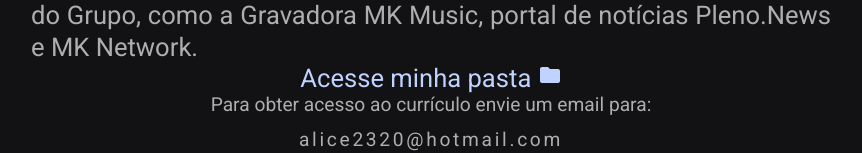
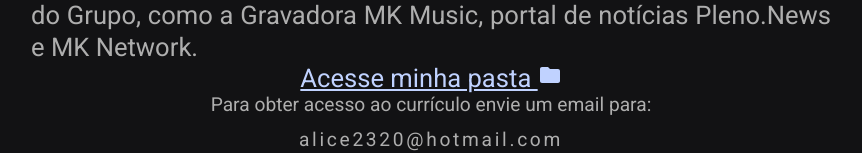
Before and after one commit to AlanCoosta/alice, a Next.js app: page / in a window 1280 px wide. Shown: the part 1031-1184 px from the top of the page, without its empty margins (209-1071 px from the left). Built offline with nearby package versions, Linux system fonts and the light colour scheme.

Commit message:
feat: some changes

```diff
--- a/src/pages/index.tsx
+++ b/src/pages/index.tsx
@@ -67,7 +67,7 @@
             </About>
 
             <Link href="/projetos">
-              <LinkFolder />
+              <LinkFolder href="/projetos" />
             </Link>
 
             <Contact>
```
